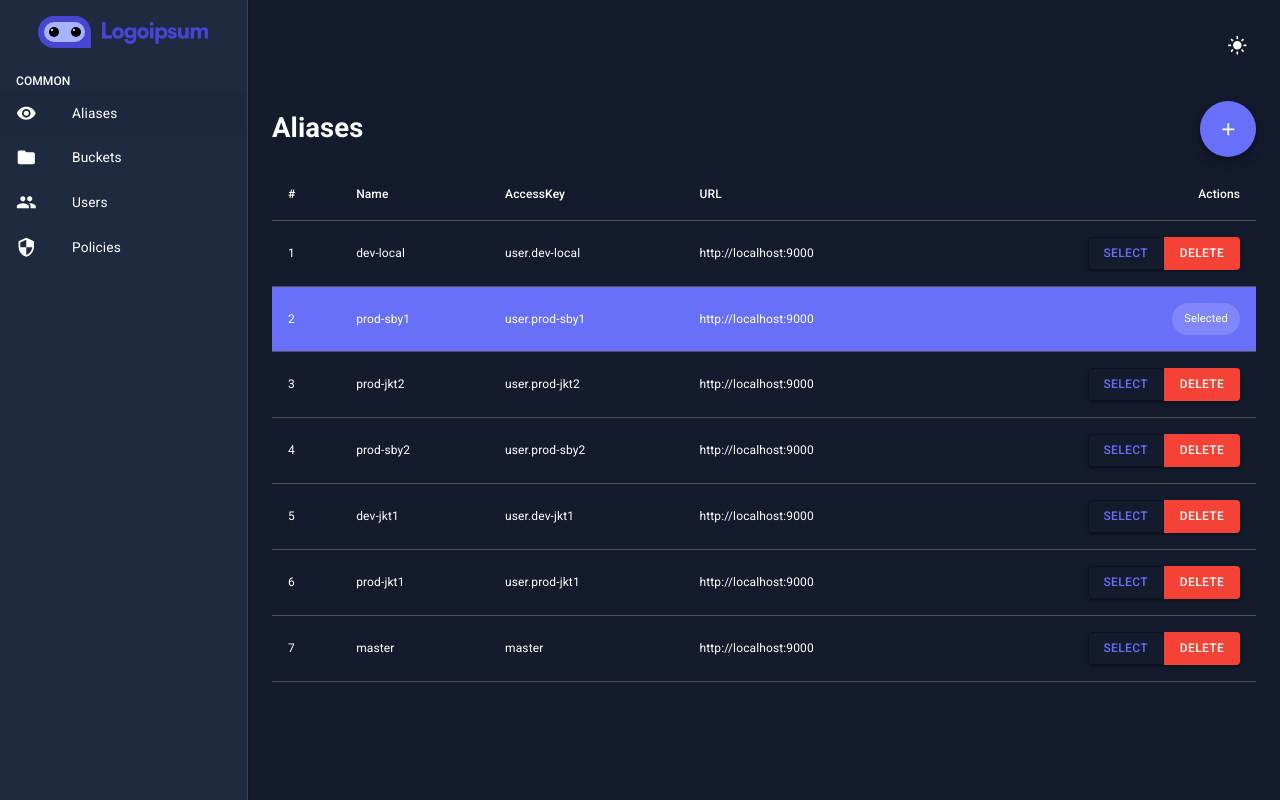
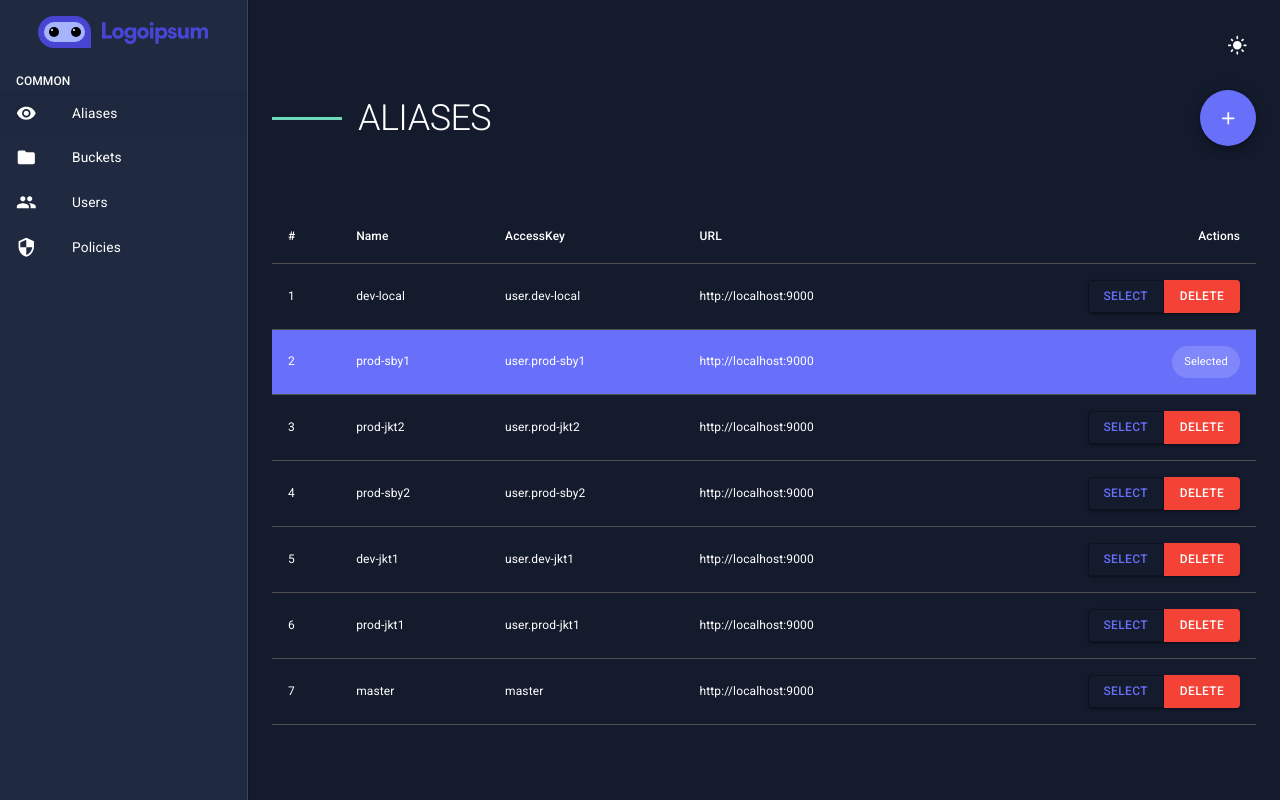
Before and after one commit to nafisrdn/minio-tools-webapp-fe, a React (Create React App) app: page /aliases in a window 1280 px wide. Built offline with nearby package versions, Linux system fonts and the light colour scheme.

Commit message:
Add header

```diff
--- /dev/null
+++ b/src/Components/Header/index.jsx
@@ -0,0 +1,21 @@
+import { Box, Typography, useTheme } from '@mui/material';
+import { tokens } from '../../theme';
+
+function Header(props) {
+  const { title, action } = props;
+
+  const theme = useTheme();
+  const colors = tokens(theme.palette.mode);
+
+  return (
+    <Box display="flex" justifyContent="space-between" alignItems="center" marginBottom={8}>
+      <Box display="flex" alignItems="center">
+        <Box width={70} height={3} bgcolor={colors.greenAccent[400]} marginRight={2} />
+        <Typography variant="h1">{title}</Typography>
+      </Box>
+      {action}
+    </Box>
+  );
+}
+
+export default Header;
--- a/src/pages/aliases/index.jsx
+++ b/src/pages/aliases/index.jsx
@@ -1,6 +1,5 @@
 import { Add } from '@mui/icons-material';
 import {
-  Box,
   Button,
   ButtonGroup,
   Chip,
@@ -15,6 +14,7 @@ import {
 } from '@mui/material';
 import { useState } from 'react';
 import AliasDeleteConfirmation from '../../Components/AliasDeleteConfirmation';
+import Header from '../../Components/Header';
 import NewAliasForm from '../../Components/NewAliasForm';
 import dummyAliases from '../../data/dummy-aliases';
 
@@ -49,12 +49,14 @@ function AliasesPage() {
         />
       )}
 
-      <Box display="flex" justifyContent="space-between" alignItems="center">
-        <h1>Aliases</h1>
-        <Fab color="secondary" aria-label="add" onClick={() => setNewAliasFormVisible(true)}>
-          <Add />
-        </Fab>
-      </Box>
+      <Header
+        title="Aliases"
+        action={
+          <Fab color="secondary" aria-label="add" onClick={() => setNewAliasFormVisible(true)}>
+            <Add />
+          </Fab>
+        }
+      />
 
       <TableContainer>
         <Table>
--- a/src/theme.js
+++ b/src/theme.js
@@ -165,7 +165,8 @@ export const themeSettings = (mode) => {
     typography: {
       fontSize: 12,
       h1: {
-        fontSize: 40
+        fontSize: 36,
+        textTransform: 'uppercase'
       },
       h2: {
         fontSize: 32
```
